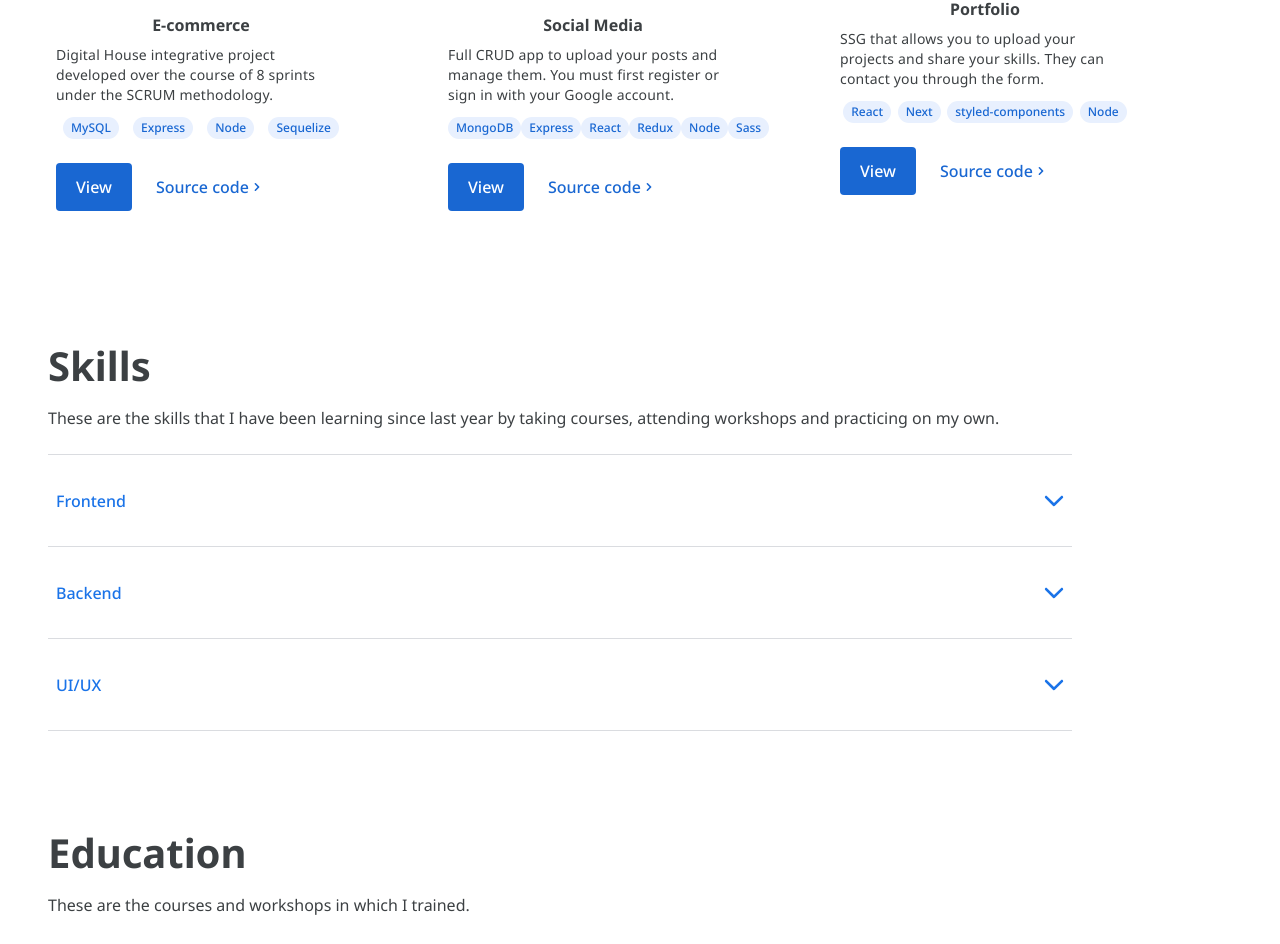
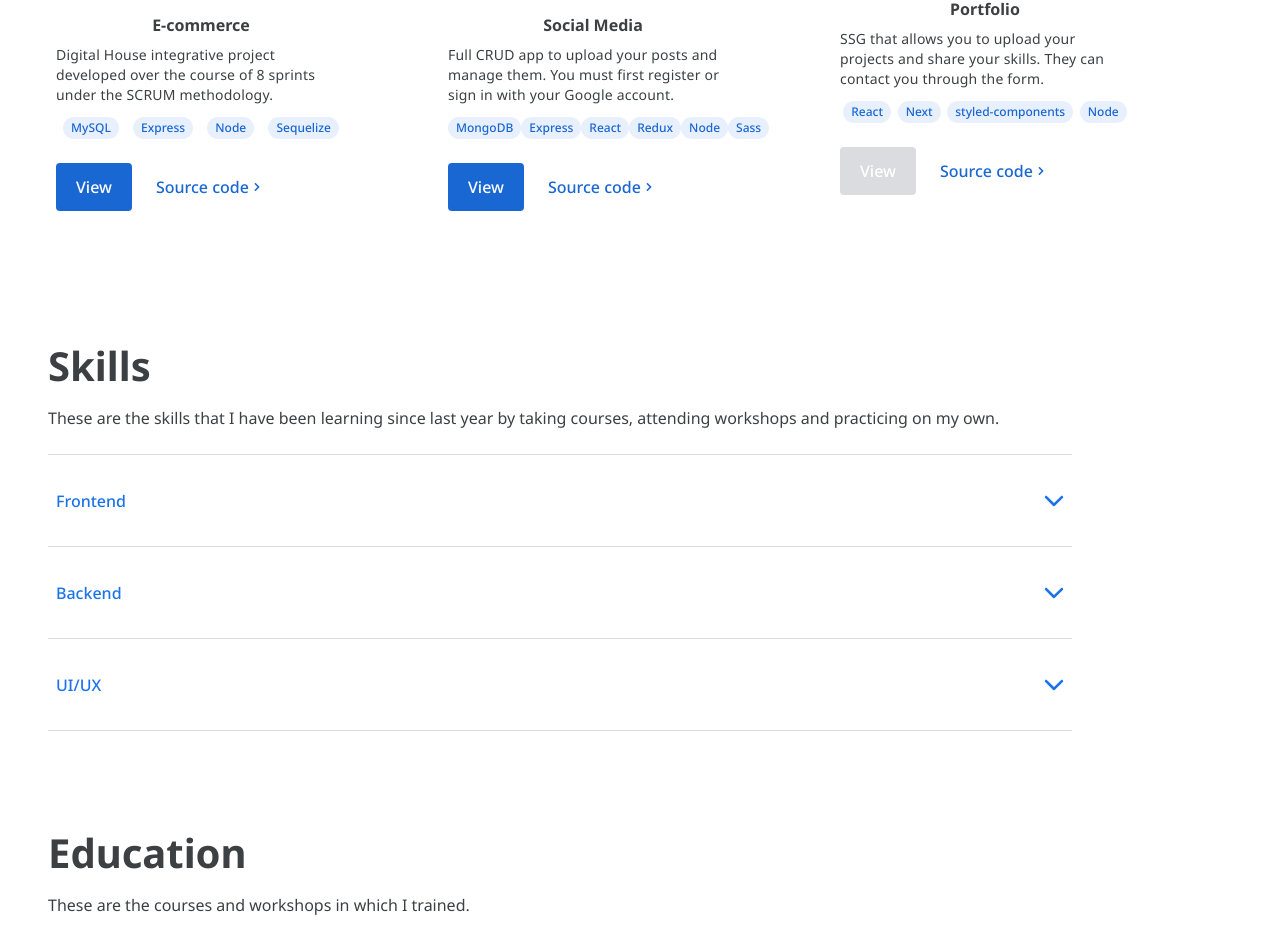
Before and after one commit to seba-sanchis/portfolio-v1, a Next.js app: page / in a window 1280 px wide. Shown: the part 1371-2315 px from the top of the page. Built offline with nearby package versions, Linux system fonts and the light colour scheme.

Commit message:
disabled button for Portfolio project

```diff
--- a/src/components/Projects/Projects.js
+++ b/src/components/Projects/Projects.js
@@ -1,6 +1,6 @@
 import React from "react";
 
-import { BlogCard, CardInfo, ExternalLinks1, ExternalLinks2, GridContainer, HeaderThree, Tag, TagList, TitleContent, UtilityList, Img, ImgContainer } from "./ProjectsStyles";
+import { BlogCard, CardInfo, ExternalButton, ExternalLink, GridContainer, HeaderThree, Tag, TagList, TitleContent, UtilityList, Img, ImgContainer } from "./ProjectsStyles";
 import { HiChevronRight } from "react-icons/hi";
 import { Section, SectionTitle } from "../../styles/GlobalComponents";
 import { projects } from "../../constants/constants";
@@ -26,8 +26,8 @@ const Projects = () => (
             </TagList>
           </div>
           <UtilityList>
-            <ExternalLinks1 href={visit} target="_blank">View</ExternalLinks1>
-            <ExternalLinks2 href={source} target="_blank">Source code <HiChevronRight /></ExternalLinks2>
+            <ExternalButton href={visit} disabled={visit=== "/"} target="_blank">View</ExternalButton>
+            <ExternalLink href={source} target="_blank">Source code <HiChevronRight /></ExternalLink>
           </UtilityList>
         </BlogCard>
       ))}
--- a/src/components/Projects/ProjectsStyles.js
+++ b/src/components/Projects/ProjectsStyles.js
@@ -88,7 +88,7 @@ export const UtilityList = styled.ul`
   margin: 24px 0;
 `;
 
-export const ExternalLinks1 = styled.a`
+export const ExternalButton = styled.button`
   color: #fff;
   font-size: 16px;
   line-height: 24px;
@@ -97,14 +97,20 @@ export const ExternalLinks1 = styled.a`
   border-radius: 4px;
   background-color: #1967D2;
   transition: all 250ms cubic-bezier(0.1, 0.1, 0, 1);
+  border: none;
+  cursor: pointer;
 
   &:hover {
     background: linear-gradient( 0deg, rgb(25 24 24 / 16%), rgb(25 24 24 / 16%) ), #1967d2;
     box-shadow: 0 1px 2px rgb(66 63 63 / 30%), 0 1px 3px 1px rgb(66 63 63 / 15%);
   }
+
+  &:disabled{
+    background-color: #dadce0;
+  }
 `;
 
-export const ExternalLinks2 = styled.a`
+export const ExternalLink = styled.a`
   font-size: 16px;
   line-height: 24px;
   font-weight: 500;
--- a/src/constants/constants.js
+++ b/src/constants/constants.js
@@ -7,7 +7,7 @@ export const projects = [
     image: '/images/e-commerce-m.png',
     tags: ["MySQL", "Express", "Node", "Sequelize"],
     source: "https://github.com/seba-sanchis/e-commerce",
-    visit: "/",
+    visit: "url",
     id: 0,
   },
   {
@@ -16,7 +16,7 @@ export const projects = [
     image: '/images/social-media-m.png',
     tags: ["MongoDB", "Express", "React", "Redux", "Node", "Sass"],
     source: "https://github.com/seba-sanchis/social-media",
-    visit: "/",
+    visit: "url",
     id: 1,
   },
   {
```
